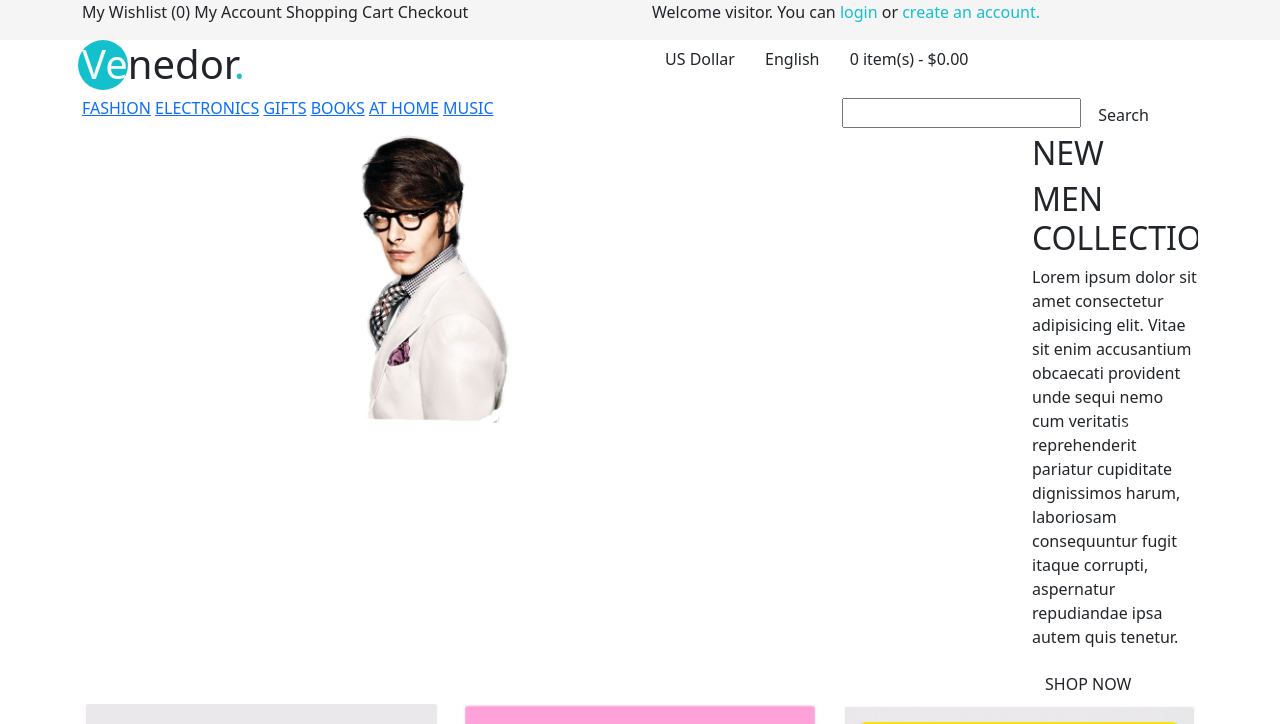
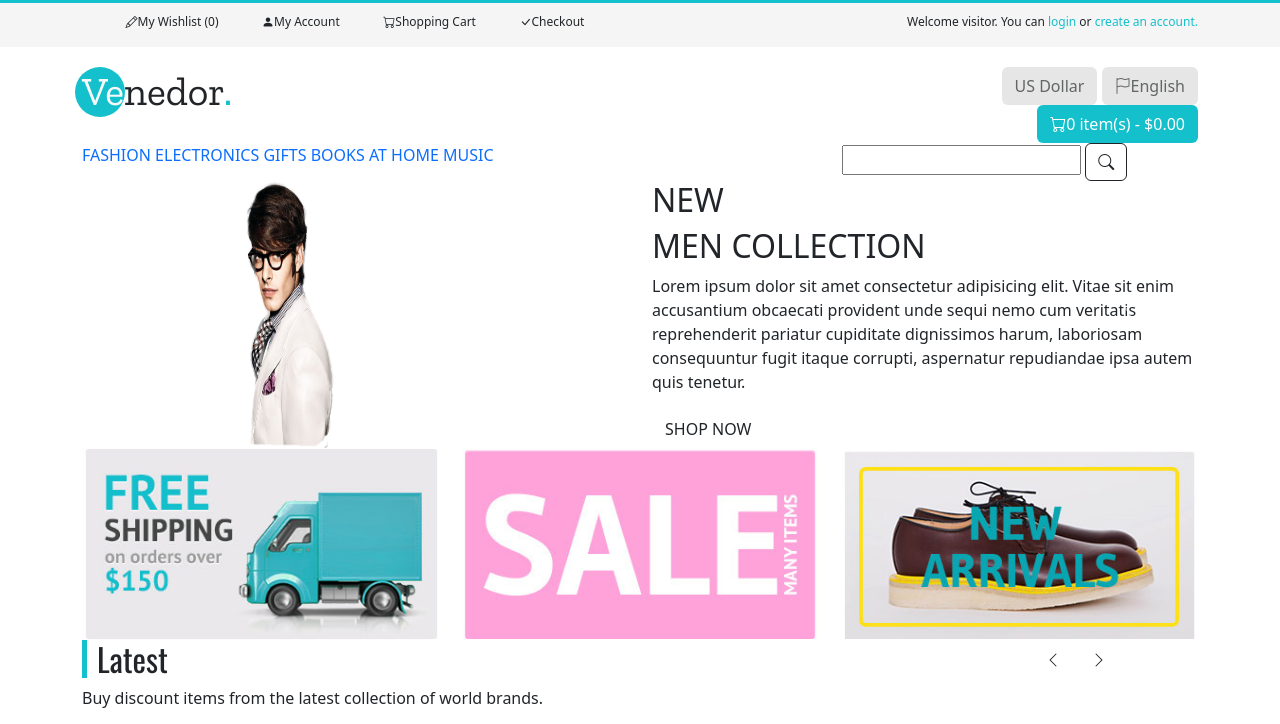
Before and after one commit to JohnMayIII/venedor, a plain HTML site: page index.html in a window 1280 px wide. Shown: the top 724 px of the page. Drawn offline with nearby package versions, Linux system fonts and the light colour scheme.

Commit message:
more edits

```diff
--- a/css/style.css
+++ b/css/style.css
@@ -13,6 +13,10 @@
     position: relative;
 }
 
+.header-text {
+    text-align: right;
+}
+
 .ve{
     color: white;
 }
@@ -22,7 +26,7 @@
     padding: 25px;
     border-radius: 50%;
     position: absolute;
-    left: -4px;
+    left: -7px;
     top: 0;
     z-index: -1;
     background-color: var(--primColor);
@@ -32,7 +36,13 @@
     color: var(--primColor);
 }
 
+.logo{
+    font-family: var(--logoFont);
+    margin-top: 20px;
+}
+
 .upper-header{
+    border-top: 3px solid var(--primColor);
     background-color: #f5f5f5;
 }
 
@@ -44,7 +54,39 @@
     color: gray;
 }
 
+.money-section{
+    margin-top: 20px;
+    text-align: right;
+}
 
+.money-section-btn{
+    background-color: #e6e6e6;
+    color: #626665;
+}
+
+.money-section-btn-green{
+    background-color: var(--primColor);
+    color: white;
+}
+
+.greeting{
+    margin-top: 10px;
+    font-size: 12px;
+}
+
+.top-nav{
+    margin-top: 10px;
+    display: flex;
+    justify-content: space-evenly;
+}
+
+.top-nav-link{
+    font-size: 12px;
+}
+
+.bottom-nav-link{
+
+}
 
 /* close header */
 
@@ -98,4 +140,17 @@
     color: var(--primColor);
 }
 
+.bottom-footer-btn{
+    color: white;
+    background-color: #626665;
+}
+
+.footer-link{
+    color: var(--primColor);
+}
+
+.footer-link:hover{
+    color: gray;
+}
+
 /* close footer */
--- a/index.html
+++ b/index.html
@@ -21,15 +21,15 @@
         <div class="upper-header">
             <div class="container">
                 <div class="row">
-                    <div class="col-md-6">
-                        <div class="top-nav just">
-                            <a href="#link" class="header-nav-link top-nav-link text-decoration-none text-dark"><span class="icon top-nav-link-icon"></span>My Wishlist (0)</a>
-                            <a href="#link" class="header-nav-link top-nav-link text-decoration-none text-dark"><span class="icon top-nav-link-icon"></span>My Account</a>
-                            <a href="#link" class="header-nav-link top-nav-link text-decoration-none text-dark"><span class="icon top-nav-link-icon"></span>Shopping Cart</a>
-                            <a href="#link" class="header-nav-link top-nav-link text-decoration-none text-dark"><span class="icon top-nav-link-icon"></span>Checkout</a>
+                    <div class="col-6">
+                        <div class="top-nav">
+                            <a href="#link" class="header-nav-link top-nav-link text-decoration-none text-dark"><span class="icon top-nav-link-icon"><i class="bi bi-pencil"></i></span>My Wishlist (0)</a>
+                            <a href="#link" class="header-nav-link top-nav-link text-decoration-none text-dark"><span class="icon top-nav-link-icon"><i class="bi bi-person-fill"></i></span>My Account</a>
+                            <a href="#link" class="header-nav-link top-nav-link text-decoration-none text-dark"><span class="icon top-nav-link-icon"><i class="bi bi-cart"></i></span>Shopping Cart</a>
+                            <a href="#link" class="header-nav-link top-nav-link text-decoration-none text-dark"><span class="icon top-nav-link-icon"><i class="bi bi-check-lg"></i></span>Checkout</a>
                         </div>
                     </div>
-                    <div class="col-md-6">
+                    <div class="col-6 header-text">
                         <p class="greeting justify-content-end">Welcome visitor. You can <a href="#link" class="login text-decoration-none">login</a> or <a href="#link" class="create-an-account text-decoration-none">create an account.</a></p>
                     </div>
                 </div>
@@ -37,31 +37,32 @@
         </div>
         <div class="container">
             <div class="row">
-                <div class="col-md-6">
+                <div class="col-6 col-md-8">
                     <h1 class="logo"><span class="ve text-light">Ve</span>nedor<span class="period">.</span></h1>
                 </div>
-                <div class="col-md-6">
-                    <button class="btn header-button">US Dollar</button>
-                    <button class="btn header-button"><span class="icon language-icon"></span>English</button>
-                    <button class="btn header-button">0 item(s) - $0.00</button>
-
+                <div class="col-6 col-md-4">
+                    <div class="money-section">
+                        <button class="btn header-button money-section-btn">US Dollar</button>
+                        <button class="btn header-button money-section-btn"><span class="icon language-icon"><i class="bi bi-flag"></i></span>English</button>
+                        <button class="btn header-button money-section-btn-green"><span class="icon cart-icon"><i class="bi bi-cart"></i></span>0 item(s) - $0.00</button>
+                    </div>
                 </div>
             </div>
         </div>
         <div class="container">
             <div class="row">
                 <div class="col-md-8">
-                    <a href="#link" class="header-nav-link bottom-nav-link text-uppercase">fashion</a>
-                    <a href="#link" class="header-nav-link bottom-nav-link text-uppercase">electronics</a>
-                    <a href="#link" class="header-nav-link bottom-nav-link text-uppercase">gifts</a>
-                    <a href="#link" class="header-nav-link bottom-nav-link text-uppercase">books</a>
-                    <a href="#link" class="header-nav-link bottom-nav-link text-uppercase">at home</a>
-                    <a href="#link" class="header-nav-link bottom-nav-link text-uppercase">music</a>
+                    <a href="#link" class="header-nav-link bottom-nav-link text-uppercase text-decoration-none">fashion</a>
+                    <a href="#link" class="header-nav-link bottom-nav-link text-uppercase text-decoration-none">electronics</a>
+                    <a href="#link" class="header-nav-link bottom-nav-link text-uppercase text-decoration-none">gifts</a>
+                    <a href="#link" class="header-nav-link bottom-nav-link text-uppercase text-decoration-none">books</a>
+                    <a href="#link" class="header-nav-link bottom-nav-link text-uppercase text-decoration-none">at home</a>
+                    <a href="#link" class="header-nav-link bottom-nav-link text-uppercase text-decoration-none">music</a>
                 </div>
                 <div class="col-md-4">
                     <form action="submit" class="lower-nav-form">
                         <input type="search">
-                        <button class="btn search-btn">Search</button>
+                        <button class="btn search-btn btn-outline-dark"><i class="bi bi-search"></i></button>
                     </form>
                 </div>
             </div>
@@ -80,14 +81,16 @@
                         <div class="carousel-inner">
                             <div class="carousel-item active">
                                 <div class="row">
-                                    <div class="col-md-10">
-                                        <img src="media/hero.png" class="d-block w-100" alt="...">
+                                    <div class="col-md-6">
+                                        <img src="media/hero.png" class="d-block h-100 img-fluid hero-img" alt="...">
                                     </div>
-                                    <div class="col-md-2">
-                                        <h2 class="carousel-header text-uppercase">New</h2>
-                                        <h2 class="carousel-header text-uppercase">Men Collection</h2>
-                                        <p class="text-header">Lorem ipsum dolor sit amet consectetur adipisicing elit. Vitae sit enim accusantium obcaecati provident unde sequi nemo cum veritatis reprehenderit pariatur cupiditate dignissimos harum, laboriosam consequuntur fugit itaque corrupti, aspernatur repudiandae ipsa autem quis tenetur.</p>
-                                        <button class="btn carousel-btn text-uppercase">shop now</button>
+                                    <div class="col-md-6">
+                                        <div class="carousel-description">
+                                            <h2 class="carousel-header text-uppercase">New</h2>
+                                            <h2 class="carousel-header text-uppercase">Men Collection</h2>
+                                            <p class="text-header">Lorem ipsum dolor sit amet consectetur adipisicing elit. Vitae sit enim accusantium obcaecati provident unde sequi nemo cum veritatis reprehenderit pariatur cupiditate dignissimos harum, laboriosam consequuntur fugit itaque corrupti, aspernatur repudiandae ipsa autem quis tenetur.</p>
+                                            <button class="btn carousel-btn text-uppercase">shop now</button>
+                                        </div>
                                     </div>
                                 </div>
                             </div>
@@ -382,9 +385,9 @@
                     <div class="col-md-3">
                         <h3 class="twitter-header text-uppercase">From twitter</h3>
 
-                        <h4 class="twitter-main-text">Lorem ipsum dolor sit amet consectetur adipisicing elit. Minus amet veritatis sapiente ea doloremque officia rerum sint? <a href="#link" class="text-decoration-none">http://t.co/MqacjST476</a></h4>
+                        <h4 class="twitter-main-text">Lorem ipsum dolor sit amet consectetur adipisicing elit. Minus amet veritatis sapiente ea doloremque officia rerum sint? <a href="#link" class="text-decoration-none footer-link">http://t.co/MqacjST476</a></h4>
                             <p class="twitter-tsp">about 3 hours ago</p>
-                        <h4 class="twitter-main-text">Lorem ipsum dolor sit amet consectetur adipisicing elit. Minus amet veritatis sapiente ea doloremque <a href="#link" class="text-decoration-none">http://t.co/CCkfps248sq</a> officia rerum sint?</h4>
+                        <h4 class="twitter-main-text">Lorem ipsum dolor sit amet consectetur adipisicing elit. Minus amet veritatis sapiente ea doloremque <a href="#link" class="text-decoration-none footer-link">http://t.co/CCkfps248sq</a> officia rerum sint?</h4>
                             <p class="twitter-tsp">about 3 hours ago</p>
                     </div>
                     <div class="col-md-3">
```
